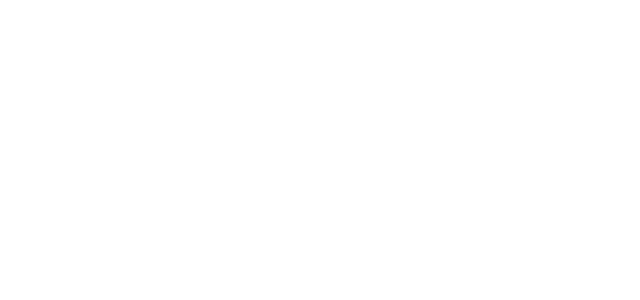
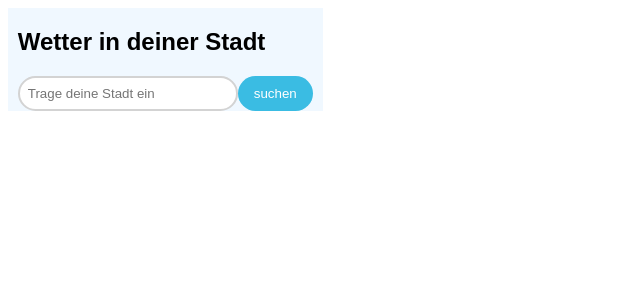
Before and after one commit to hackerDataCenter/hackerDataCenterApp, a React (Vite) app in the folder hackerDataCenterApp/: page / in a window 1280 px wide. Shown: the top 300 px of the page, without its empty margins (0-640 px from the left). Built offline with nearby package versions, Linux system fonts and the light colour scheme.

Commit message:
grundwetterapp

```diff
--- /dev/null
+++ b/hackerDataCenterApp/src/components/Wetter.css
@@ -0,0 +1,45 @@
+.wetterSection {
+    font-family: 'Arial', sans-serif;
+    display: flex;
+    flex-direction: column;
+    align-items: center;
+    justify-content: center;
+    background-color: aliceblue;
+}
+
+form {
+    display: flex;
+    justify-content: space-around;
+}
+
+input {
+    padding: 8px;
+    width: 200px;
+    border: 2px solid lightgrey;
+    border-radius: 25px;
+}
+
+button {
+    padding: 8px 16px;
+    background-color: #3abce3;
+    color: white;
+    border: none;
+    border-radius: 25px;
+    cursor: pointer;
+}
+
+.temp {
+    display: flex;
+    justify-content: space-between;
+    margin-top: 20px;
+}
+
+.temp p, .weather p {
+    font-weight: bold;
+}
+
+.weather {
+    display: flex;
+    justify-content: space-between;
+    margin-top: 10px;
+}
--- a/hackerDataCenterApp/src/components/Wetter.jsx
+++ b/hackerDataCenterApp/src/components/Wetter.jsx
@@ -1,10 +1,63 @@
+import { useState, useEffect } from "react"
+import "./Wetter.css"
 
 const Wetter = () => {
+  const [weatherData, setWeatherData] = useState()
+  const [city, setCity] = useState("")
+  const API_Key = "580c2c1d032e7ff14e18860609014030"
+
+  useEffect(() => {}, []);
+
+  useEffect(() => {
+    console.log(city);
+    const fetchWeather = async () => {
+      try {
+        const res = await fetch(
+          `https://api.openweathermap.org/data/2.5/weather?q=${city}&appid=${API_Key}&units=metric&lang=de`
+        );
+        const data = await res.json()
+        console.log(data);
+        setWeatherData(data)
+      } catch (error) {
+        console.log(error)
+      }
+    }
+    city && fetchWeather();
+  }, [city])
+
+  const submitHandler = (e) => {
+    e.preventDefault()
+    setCity(e.target.cityInput.value)
+  }
+
+  const getWeatherIconUrl = (iconId) => {
+    return `http://openweathermap.org/img/w/${iconId}.png`;
+  };
 
   return (
-    <>
+    <section className="wetterSection">
+      <div className="wetterDiv">
+        <h1>Wetter in deiner Stadt</h1>
+        <form onSubmit={(e) => submitHandler(e)}>
+          <input type="text" name="cityInput" placeholder="Trage deine Stadt ein" />
+          <button type="submit">suchen</button>
+        </form>
+        {weatherData && (
+          <div>
+            <h2>{city}</h2>
+            <div className="temp">
+              <p>Aktuell {weatherData.main.temp}°C</p>
+              <p>Gefühlt wie {weatherData.main.feels_like}°C</p>
+            </div>
+            <div className="weather">
+              <p>{weatherData.weather[0].description}</p>
+              <img src={getWeatherIconUrl(weatherData.weather[0].icon)} alt={weatherData.weather[0].description} width="70px" />
+            </div>
+          </div>
+        )}
+      </div>
+    </section>
+  )
+}
 
-    </>
-  );
-};
 export default Wetter;
```
